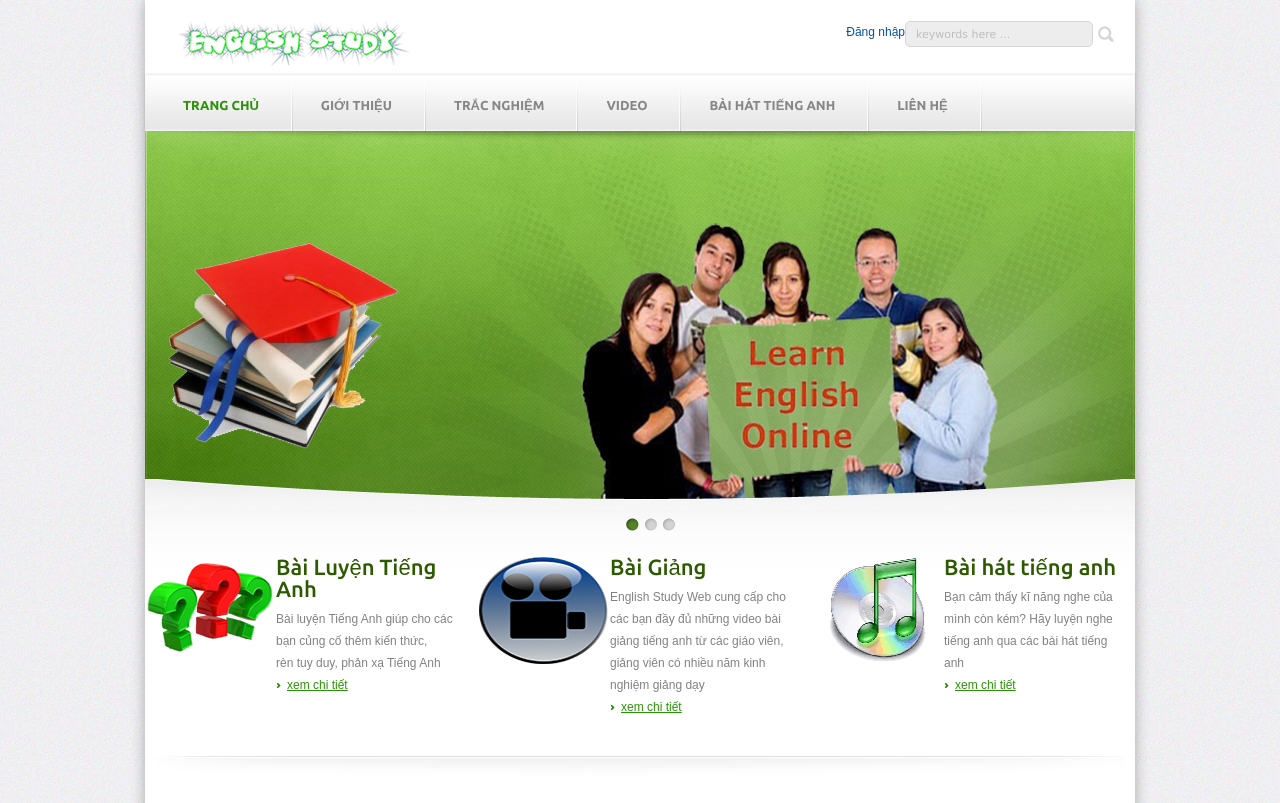
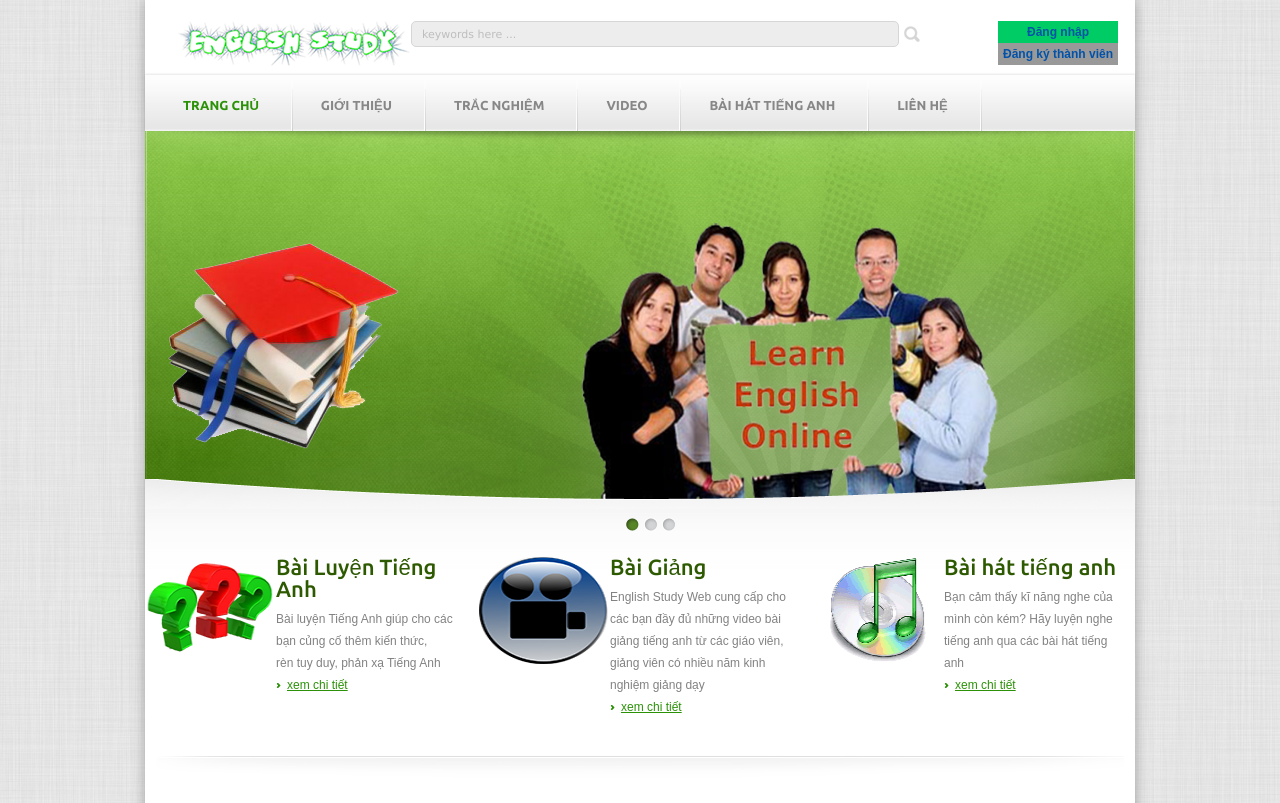
Before and after one commit to nhunght57/EnglishStudy_Web, a Django app: page / in a window 1280 px wide. Shown: the top 803 px of the page. Run offline with Django 3.2, Linux system fonts and the light colour scheme; parts of the project's set-up code (start-up, migrations or seed data) failed here and were passed over.

Commit message:
edit position of login button and background's image

```diff
--- a/EnglishStudy_Web/static/CSS/style.css
+++ b/EnglishStudy_Web/static/CSS/style.css
@@ -7,8 +7,9 @@ body {
 	line-height: 22px;
 	font-family: arial, sans-serif;
 	color: #828282;
-	background: url(images/body.png) repeat 0 0;
+	background: url(images/BG.jpg) repeat 0 0;
 	min-width: 100%;
+	text-decoration: none;
 }
 
 /*font-family: 'Ubuntu', sans-serif;*/
@@ -18,6 +19,8 @@ a:hover { text-decoration: underline; }
 a img { border: 0; }
 a.more { color: #2b9208; text-decoration: underline; padding-left: 11px; background: url(images/arr-ico.png) no-repeat 0 5px; }
 a.more:hover { text-decoration: none;  }
+.buttom_login{ width: 120px; height:auto; background-color: #0C6}
+.buttom_signup{width:120px; height:auto; background-color:#999; float:right}
 input, textarea, select { font-size: 12px; font-family: arial, sans-serif; }
 textarea { overflow: auto; }
 .authentication{ float: right; }
@@ -34,8 +37,8 @@ article, aside, details, footer, header, menu, nav, section { display: block; }
 #logo { width: 233px; float: left; font-size: 0; line-height: 0;}
 #logo a { height: 45px; display: block;background: url(images/logo2.png) no-repeat 0 0;   text-indent: -4000px;  }
 
-.search { float: right; }
-.search input.field { border: 1px solid #d6d6d6; background: #ededed; width: 166px; height: 24px; line-height: 22px;  padding: 0px 10px; float: left; font-size: 11px; font-family: verdana, arial, helvetica, serif;  color: #bebebe;  border-radius: 5px; -moz-border-radius: 5px; -webkit-border-radius: 5px; -o-border-radius: 5px;}
+.search { float:inherit }
+.search input.field { border: 1px solid #d6d6d6; background: #ededed; width: 466px; height: 24px; line-height: 22px;  padding: 0px 10px; float: left; font-size: 11px; font-family: verdana, arial, helvetica, serif;  color: #bebebe;  border-radius: 5px; -moz-border-radius: 5px; -webkit-border-radius: 5px; -o-border-radius: 5px;}
 .search input.search-btn { width: 22px; height: 26px; margin-left: 3px;  border: 0; cursor: pointer; background: url(images/search-btn.png) no-repeat 0 0; float: left; font-size: 0; line-height: 0; text-indent: -4000px;  }
 
 #navigation { height: 52px; padding-top: 4px; font-family: 'Ubuntu', sans-serif; font-weight: 700; background: url(images/navigation.png) repeat-x 0 0; box-shadow: 0px -1px 2px rgba(0,0,0,0.1); -moz-box-shadow: 0px -1px 2px rgba(0,0,0,0.1); -webkit-box-shadow: 0px -1px 2px rgba(0,0,0,0.1); -o-box-shadow: 0px -1px 2px rgba(0,0,0,0.1);  }
--- a/EnglishStudy_Web/templates/skeleton.html
+++ b/EnglishStudy_Web/templates/skeleton.html
@@ -29,20 +29,23 @@
 					<h1 id="logo"><a href="/">Curve</a></h1>
 					<!-- search -->
 					<div class="search">
+
 						<form method="post">
 							<span class="field"><input type="text" class="field" value="keywords here ..." title="keywords here ..." /></span>
 							<input type="submit" class="search-btn" value="" />
 						</form>
+
 					</div>
 					<!-- end of search -->
                     <!-- authentication -->
                     <div class="authentication">
-                        {% if user.is_authenticated %}
-                            <p>Xin chào <a href={% url 'accounts:detail' %}>{{ user.username }}</a> (<a href={% url 'accounts:logout' %}>Thoát</a>)</p>
-                        {% else %}
-                            <a href="{% url 'accounts:login' %}">Đăng nhập</a>
-                        {% endif %}
+								{% if user.is_authenticated %}
+									<p>Xin chào <a href={% url 'accounts:detail' %}>{{ user.username }}</a> (<a href={% url 'accounts:logout' %}>Thoát</a>)</p>
+								{% else %}
+									<a href="{% url 'accounts:login' %}"><div class="buttom_login"><center><b>  Đăng nhập </b></center></div></a>
+								{% endif %}
                     </div>
+                    <a href="#"><div class="buttom_signup"><center><b>  Đăng ký thành viên </b></center></div></a>
                     <!-- end of authentication -->
 				</header>
 				<!-- end of header -->
--- a/accounts/templates/accounts/login.html
+++ b/accounts/templates/accounts/login.html
@@ -94,9 +94,7 @@
 
     <div id="wrapperbottom"></div>
 
-    <div id="powered">
-        <p>Powered by <a href="http://www.premiumfreebies.eu">Premiumfreebies Control Panel</a></p>
-    </div>
+
 </div>
 
 </body>
```
Also changed, not shown: EnglishStudy_Web/static/CSS/images/BG.jpg (added), db.sqlite3.
